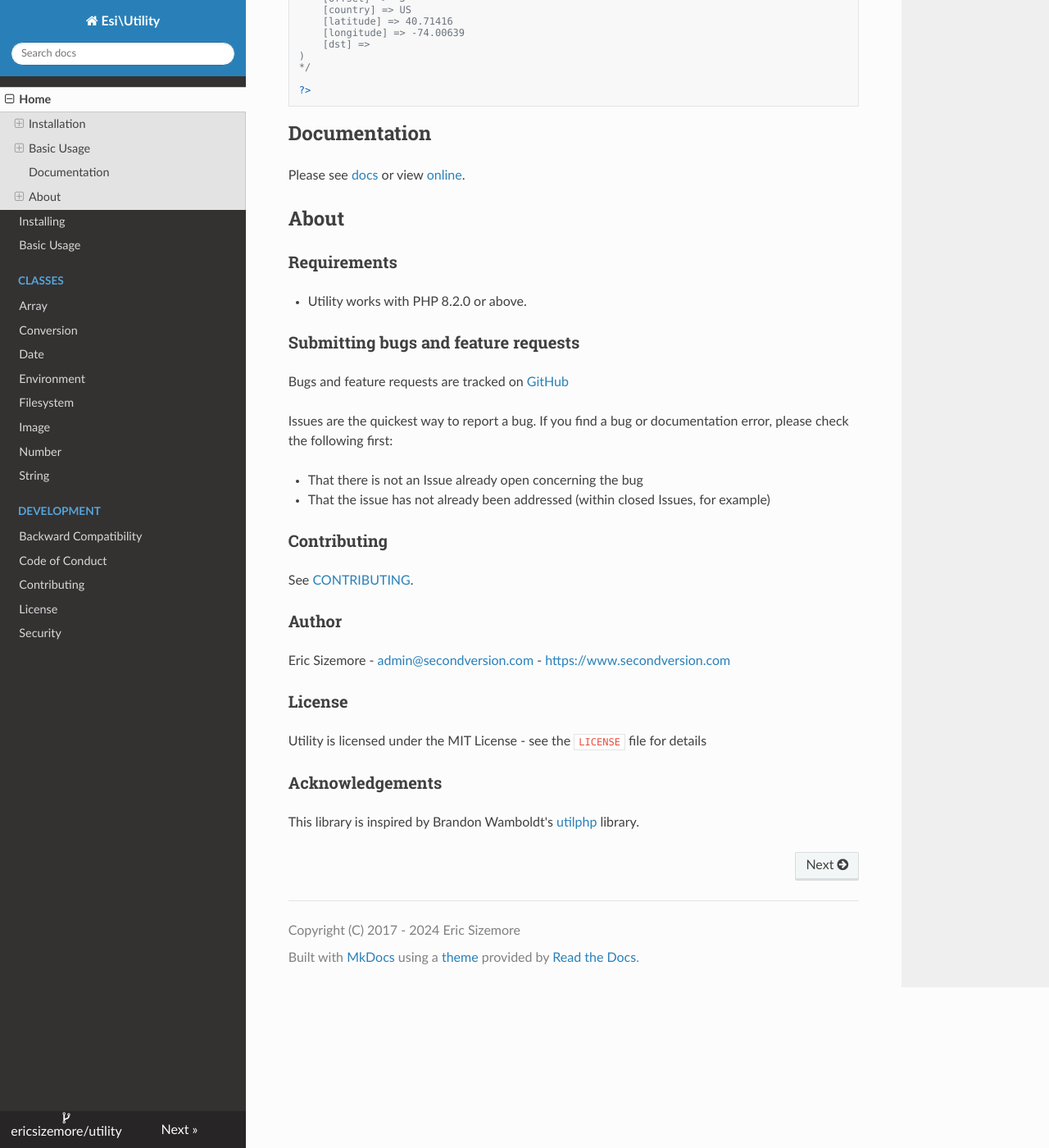
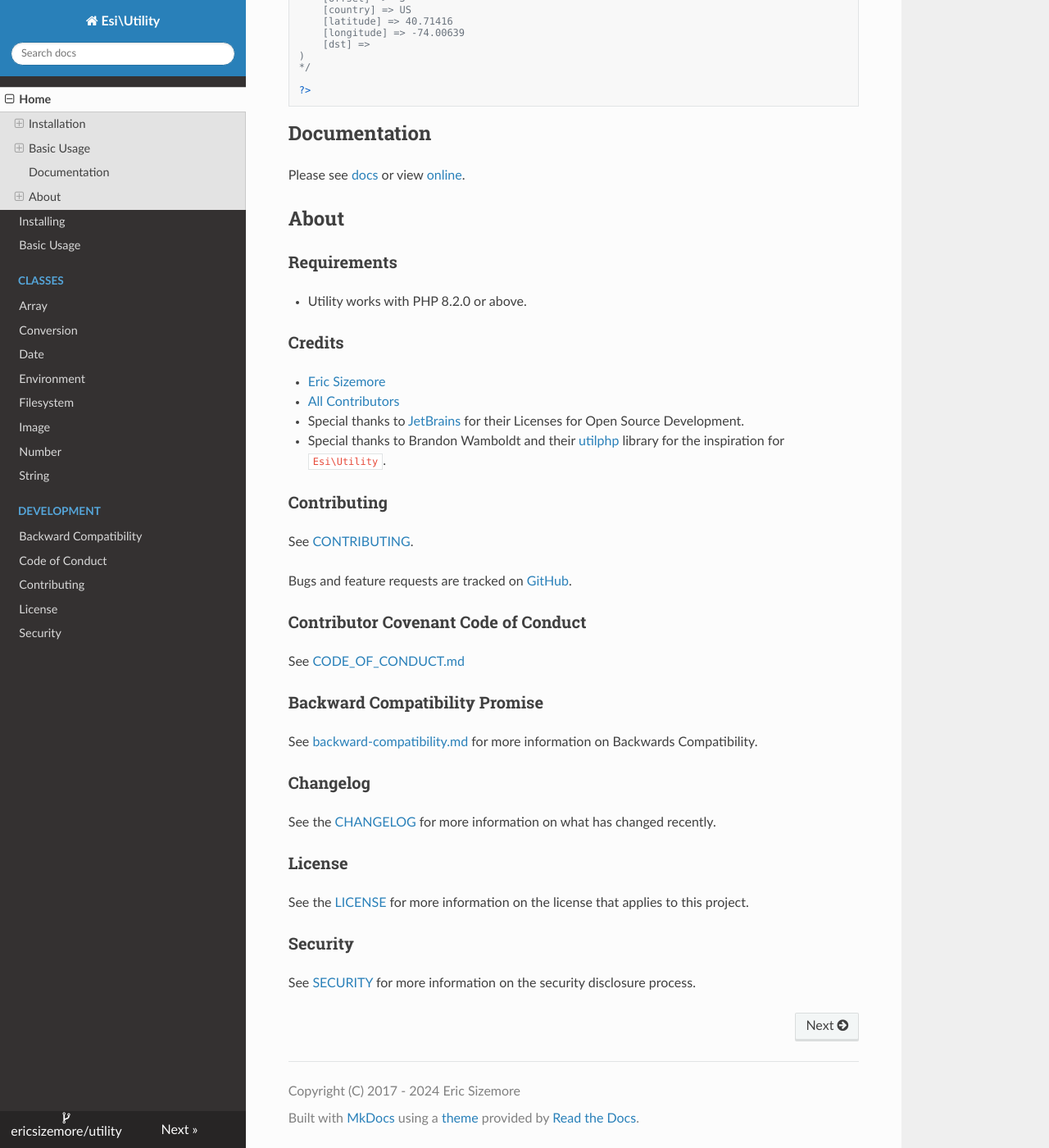
Before and after one commit to ericsizemore/utility, an MkDocs documentation site: the page built from docs/index.md, in a window 1280 px wide and 1400 px high, scrolled down 1830 px. Shown: the whole window at 82% size. Built offline with MkDocs 1.6.1, drawn with Linux system fonts in a browser that asks for light colours; nearby versions of some CDN libraries.

Commit message:
update docs and php-cs-fixer rules

```diff
--- a/docs/index.md
+++ b/docs/index.md
@@ -95,27 +95,35 @@ Please see [docs](https://github.com/ericsizemore/utility/docs) or view [online]
 
 - Utility works with PHP 8.2.0 or above.
 
-### Submitting bugs and feature requests
+### Credits
 
-Bugs and feature requests are tracked on [GitHub](https://github.com/ericsizemore/utility/issues)
-
-Issues are the quickest way to report a bug. If you find a bug or documentation error, please check the following first:
-
-* That there is not an Issue already open concerning the bug
-* That the issue has not already been addressed (within closed Issues, for example)
+- [Eric Sizemore](https://github.com/ericsizemore)
+- [All Contributors](https://github.com/ericsizemore/utility/contributors)
+- Special thanks to [JetBrains](https://www.jetbrains.com/?from=esi-utility) for their Licenses for Open Source Development.
+- Special thanks to Brandon Wamboldt and their [utilphp](https://brandonwamboldt.github.io/utilphp/) library for the inspiration for `Esi\Utility`.
 
 ### Contributing
 
 See [CONTRIBUTING](contributing.md).
 
-### Author
+Bugs and feature requests are tracked on [GitHub](https://github.com/ericsizemore/utility/issues).
 
-Eric Sizemore - <admin@secondversion.com> - <https://www.secondversion.com>
+### Contributor Covenant Code of Conduct
+
+See [CODE_OF_CONDUCT.md](code-of-conduct.md)
+
+### Backward Compatibility Promise
+
+See [backward-compatibility.md](backward-compatibility.md) for more information on Backwards Compatibility.
+
+### Changelog
+
+See the [CHANGELOG](https://github.com/ericsizemore/utility/blob/master/CHANGELOG.md) for more information on what has changed recently.
 
 ### License
 
-Utility is licensed under the MIT License - see the `LICENSE` file for details
+See the [LICENSE](license.md) for more information on the license that applies to this project.
 
-### Acknowledgements
+### Security
 
-This library is inspired by Brandon Wamboldt's [utilphp](http://brandonwamboldt.github.com/utilphp/) library.
+See [SECURITY](security.md) for more information on the security disclosure process.
```
Also changed, not shown: CHANGELOG.md (+3 -2 lines), README.md (+21 -13 lines), SECURITY.md (+2 -2 lines), docs/security.md (+8 -8 lines), 4 other files.
